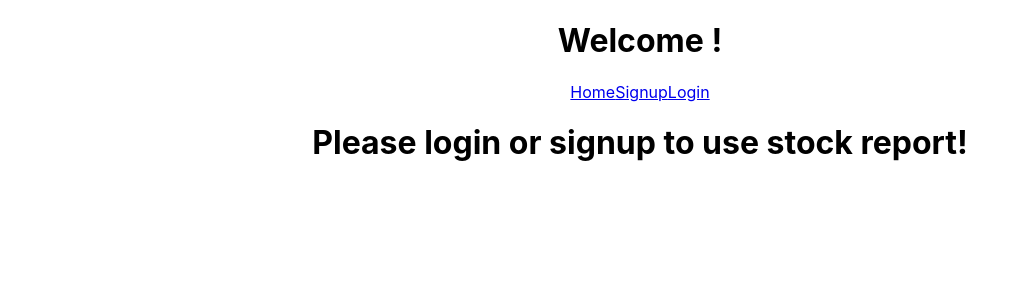
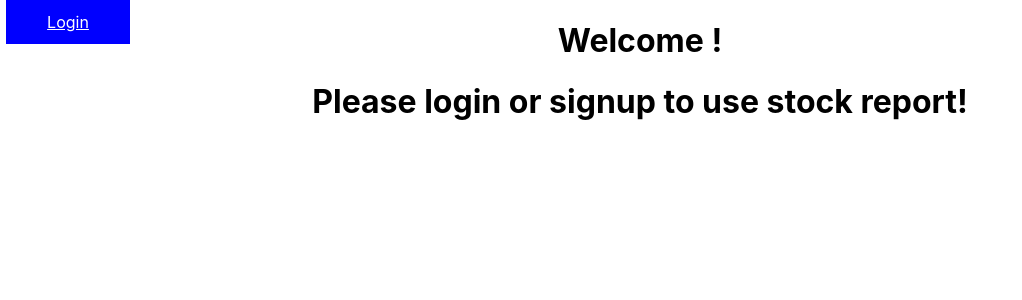
Before and after one commit to nkdmiller/stock-report-redux, a React (Create React App) app in the folder client/: page / in a window 1280 px wide. Shown: the top 300 px of the page, without its empty margins (0-1022 px from the left). Built offline with nearby package versions, Linux system fonts and the light colour scheme; no server answers.

Commit message:
fixed table and added more styling

```diff
--- a/client/src/Styling.css
+++ b/client/src/Styling.css
@@ -4,3 +4,13 @@
   margin-right:25%;
   width: 50%;
 }
+.link{
+  width: 100px;
+  padding: 12px;
+  margin: 0 6px 6px;
+  background: blue;
+  color: white;
+  top: 0;
+  left: 0;
+  position: fixed;
+}
--- /dev/null
+++ b/client/src/components/StockShow.js
@@ -0,0 +1,17 @@
+import React, { Component } from 'react';
+const StockShow = props => {
+  debugger
+  return (
+    <table class ="stock-table">
+  	<tr>
+  	<td>{props.props.stock.companyName}</td>
+    <td>{props.props.stock.symbol}</td>
+    <td>{props.props.stock.price}</td>
+    <td>{props.props.stock.change}</td>
+    <td>{props.props.stock.sector}</td>
+    </tr>
+    </table>
+  );
+};
+
+export default StockShow;
--- a/client/src/containers/Navbar.js
+++ b/client/src/containers/Navbar.js
@@ -1,5 +1,5 @@
 import React, { Component } from 'react';
-
+import '../Styling.css'
 import ReactDOM from 'react-dom';
 import {
   BrowserRouter as Router,
@@ -13,12 +13,13 @@ const LoginLink = () =>
 		    <NavLink
 		      to='/login'
 		      exact
+		      className = "link"
 		    >Login</NavLink>;
 const SignupLink = () =>
 		    <NavLink
 		      to='/signup'
 		      exact
-
+		      className = "link"
 		    >Signup</NavLink>;
 const LogoutLink = () =>
 		    <NavLink
@@ -30,6 +31,7 @@ const HomeLink = () =>
 		    <NavLink
 		      to='/'
 		      exact
+		      className = "link"
 		    >Home</NavLink>;
 class Navbar extends Component {
 	state = { user: "Nate" };
--- a/client/src/containers/Portfolio.js
+++ b/client/src/containers/Portfolio.js
@@ -5,17 +5,23 @@ import { addUserStock } from '../actions/addUserStock'
 import { createStock } from '../actions/createStock'
 import StockForm  from './StockForm'
 import StockList  from './StockList'
-
+import StockShow from '../components/StockShow'
 class Portfolio extends Component {
 
 onHandleClick = event =>{
 	this.props.createStock()
 }
+
+
   render() {
+  	let stockShow = ""
+	if (this.props.stock){
+		stockShow = <StockShow props={{ stock: this.props.stock}} />
+	}
     return (
       <div className="Portfolio">
       <StockForm/>
-
+        {stockShow}
         <button onClick={this.onHandleClick} value={this.props.stock.symbol}>Add Stock to Portfolio</button>
       <StockList/>
       </div>
--- a/client/src/containers/StockList.js
+++ b/client/src/containers/StockList.js
@@ -10,14 +10,18 @@ class StockList extends Component {
   render() {
     return(
       <table class = "stock-table">
-      	<th>
-      	<td>Company</td>
-      	<td>Symbol</td>
-      	<td>Price</td>
-      	<td>Change</td>
-      	<td>Sector</td>
+      	<thead>
+      	<tr>
+      	<th>Company</th>
+      	<th>Symbol</th>
+      	<th>Price</th>
+      	<th>Change</th>
+      	<th>Sector</th>
+      	</tr>
+      	</thead>
+      	<tbody>
         {this.renderStocks()}
-        </th>
+        </tbody>
       </table>
     );
   }
```
